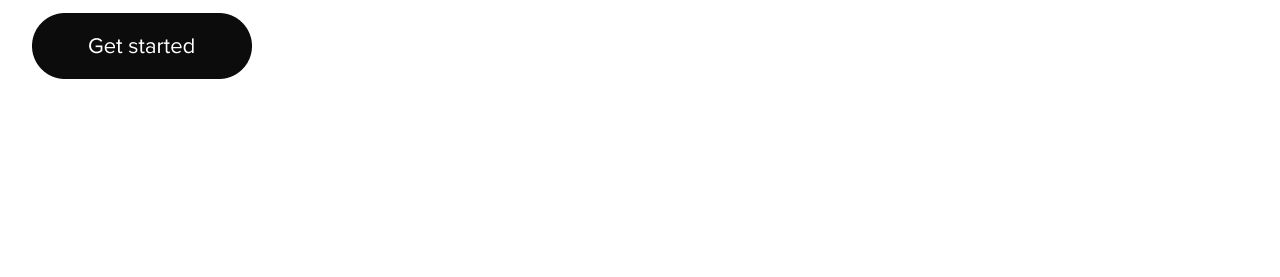
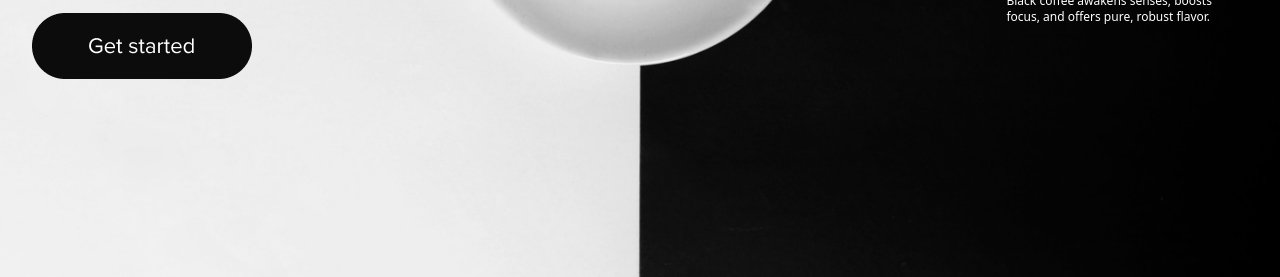
Before and after one commit to ahsantanveer7777/coffee-themed-landing-page, a website: page index.html in a window 1280 px wide. Shown: the part 523-800 px from the top of the page. Drawn offline with Linux system fonts and the light colour scheme; the site is published under a folder, as on GitHub Pages, so addresses that start at the root find nothing; files whose address does not match are found by name.

Commit message:
Fix: Update background image path

```diff
--- a/index.html
+++ b/index.html
@@ -8,7 +8,7 @@
   <title>Landing Page</title>
 </head>
 
-<body class="p-2 sm:p-4 md:p-8 lg:p-8 h-screen bg-[url('/img/Imagebg.png')] bg-cover bg-center bg-no-repeat">
+<body class="p-2 sm:p-4 md:p-8 lg:p-8 h-screen bg-[url('./img/Imagebg.png')] bg-cover bg-center bg-no-repeat">
 
 
 <div class="flex flex-col w-1/3 h-full justify-center gap-4 sm:justify-center sm:gap-8 md:justify-center md:gap-8 lg:justify-center lg:gap-4">
```
Also changed, not shown: src/output.css.
